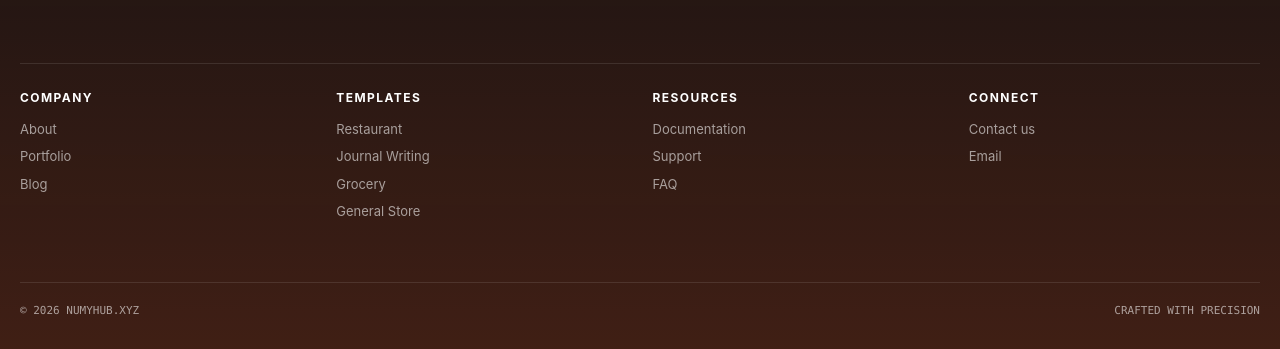
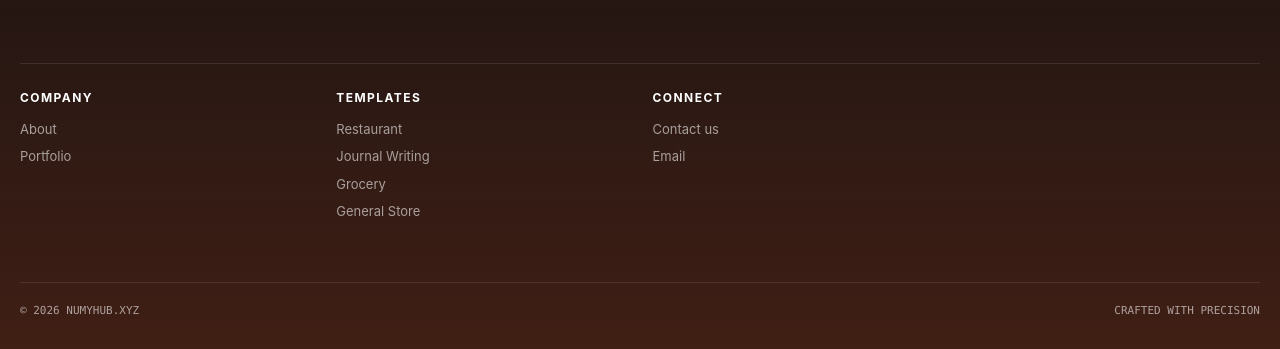
Before and after one commit to HardikSharma1782/numyhub.in, a website: page templates.html in a window 1280 px wide. Shown: the part 2688-3037 px from the top of the page. Drawn offline with Linux system fonts and the light colour scheme.

Commit message:
Update templates.html

```diff
--- a/templates.html
+++ b/templates.html
@@ -971,7 +971,7 @@
           <h4>COMPANY</h4>
           <a href="about.html">About</a>
           <a href="portfolio.html">Portfolio</a>
-          <a href="blog.html">Blog</a>
+
         </div>
 
         <div>
@@ -980,13 +980,6 @@
           <a href="Journal-page.html">Journal Writing</a>
           <a href="grocery.html">Grocery</a>
           <a href="general_store.html">General Store</a>
-        </div>
-
-        <div>
-          <h4>RESOURCES</h4>
-          <a href="docs.html">Documentation</a>
-          <a href="support.html">Support</a>
-          <a href="faq.html">FAQ</a>
         </div>
 
         <div>
```
